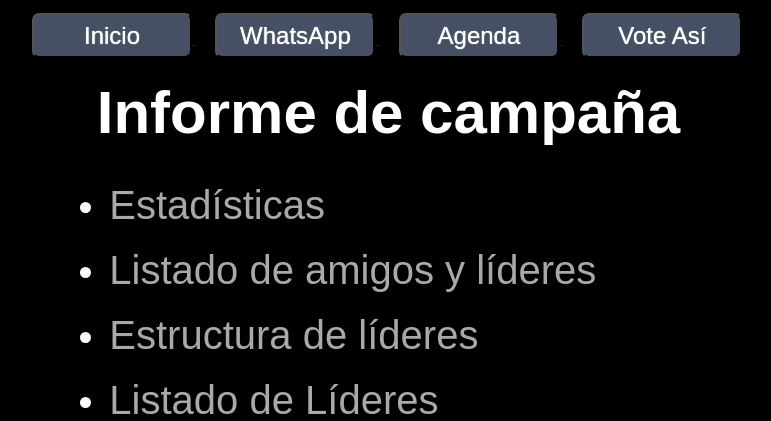
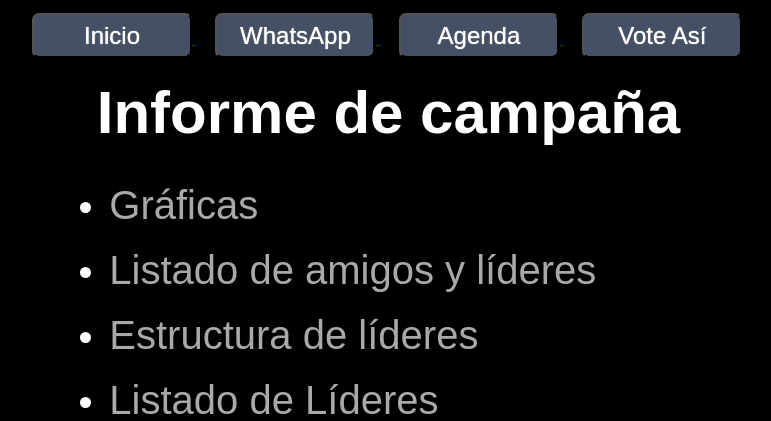
Before and after one commit to leoburgos07/dbase1, a PHP site: page /vistas/lider/informe_candidato.php in a window 1280 px wide. Shown: the top 421 px of the page, without its empty margins (252-1023 px from the left). Run offline with PHP 8.4, Linux system fonts and the light colour scheme; some libraries are stand-ins or nearby versions.

Commit message:
Agregando cabecera y cambio de nombre de las estadisticas a gráficas

```diff
--- a/vistas/lider/estadisticas_candidato.php
+++ b/vistas/lider/estadisticas_candidato.php
@@ -37,8 +37,8 @@
 <body>
   <div id="container">
 
-    <!-- header <?php require '../../compartido/cabecera.php' ?>-->
-
+    <!-- header -->
+    <?php require '../../compartido/cabecera.php' ?>
     <!-- FIN header -->
 
 
--- a/vistas/lider/informe_candidato.php
+++ b/vistas/lider/informe_candidato.php
@@ -60,7 +60,7 @@
              -->
             <li>
               <a href="./estadisticas_candidato.php">
-                Estadísticas
+                Gráficas
               </a>
             </li>
 
```
